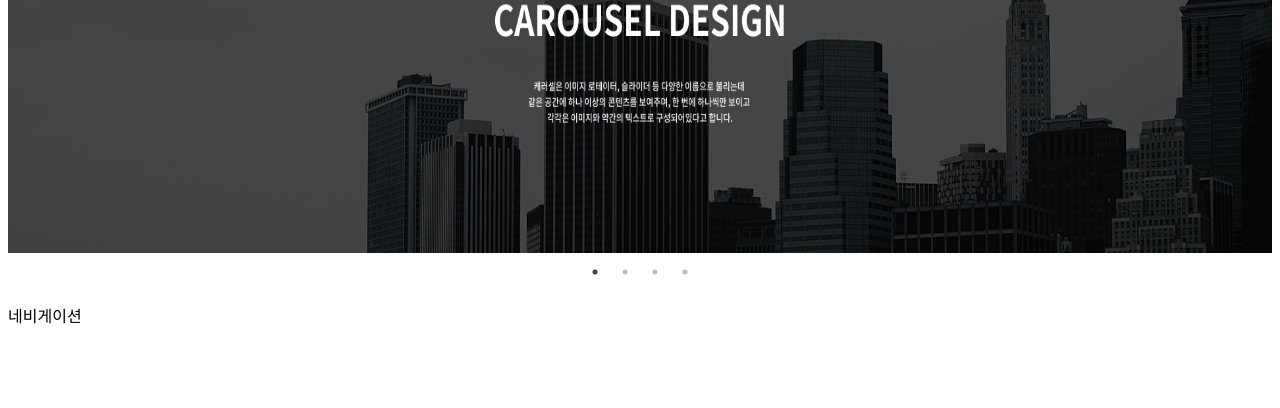
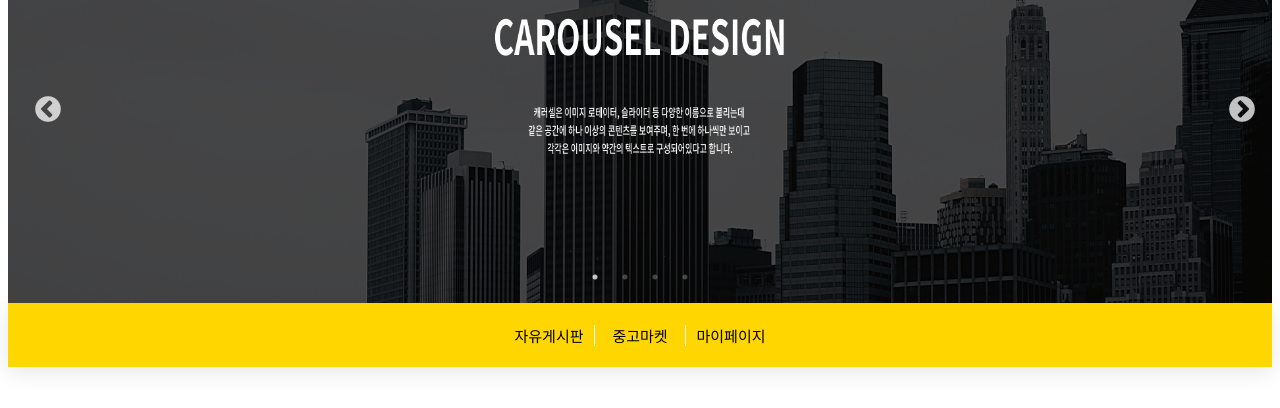
Before and after one commit to sounwoo/React-Next, a Next.js app in the folder freeboard_frontend/: page /boards in a window 1280 px wide. Shown: the part 205-613 px from the top of the page. Built offline with nearby package versions, Linux system fonts and the light colour scheme; no server answers; grey boxes are pictures that could not be loaded.

Commit message:
laouy Navigation 과제 적용

```diff
--- a/freeboard_frontend/src/components/common/layout/banner/Banner.presenter.tsx
+++ b/freeboard_frontend/src/components/common/layout/banner/Banner.presenter.tsx
@@ -1,4 +1,4 @@
-import { SliderItem, Warrper } from "./Banner.styles";
+import { SliderItem, StyledSlider, Warpper } from "./Banner.styles";
 import Slider from "react-slick";
 import "slick-carousel/slick/slick.css";
 import "slick-carousel/slick/slick-theme.css";
@@ -13,13 +13,13 @@ export default function BannerUI(): JSX.Element {
     };
 
     return (
-        <Warrper>
-            <Slider {...settings}>
+        <Warpper>
+            <StyledSlider {...settings}>
                 <SliderItem src="/images/banner/banner1.png" />
                 <SliderItem src="/images/banner/banner2.png" />
                 <SliderItem src="/images/banner/banner3.png" />
                 <SliderItem src="/images/banner/banner4.png" />
-            </Slider>
-        </Warrper>
+            </StyledSlider>
+        </Warpper>
     );
 }
--- a/freeboard_frontend/src/components/common/layout/banner/Banner.styles.ts
+++ b/freeboard_frontend/src/components/common/layout/banner/Banner.styles.ts
@@ -1,10 +1,39 @@
 import styled from "@emotion/styled";
-
-export const Warrper = styled.div`
+import Slider from "react-slick";
+import "slick-carousel/slick/slick.css";
+import "slick-carousel/slick/slick-theme.css";
+export const Warpper = styled.div`
     height: 400px;
 `;
 
 export const SliderItem = styled.img`
-    height: 350px;
+    height: 400px;
     margin: auto;
 `;
+
+export const StyledSlider = styled(Slider)`
+    .slick-dots {
+        bottom: 20px;
+    }
+
+    .slick-dots li button:before {
+        color: white;
+    }
+
+    .slick-arrow {
+        z-index: 1;
+    }
+
+    .slick-prev {
+        left: 25px;
+    }
+
+    .slick-next {
+        right: 25px;
+    }
+
+    .slick-prev:before,
+    .slick-next:before {
+        font-size: 30px;
+    }
+`;
--- a/freeboard_frontend/src/components/common/layout/index.tsx
+++ b/freeboard_frontend/src/components/common/layout/index.tsx
@@ -1,13 +1,14 @@
 import { ILayoutProps } from "./Layout.tpyes";
 import Banner from "./banner/Banner.container";
 import Header from "./header/Header.container";
+import Navigatrion from "./navigation/Navigatrion.container";
 
 export default function Layout(props: ILayoutProps): JSX.Element {
     return (
         <>
             <Header />
             <Banner />
-            <div>네비게이션</div>
+            <Navigatrion />
             <div>{props.children}</div>
         </>
     );
--- /dev/null
+++ b/freeboard_frontend/src/components/common/layout/navigation/Navigatrion.container.tsx
@@ -0,0 +1,5 @@
+import NavigatrionUI from "./Navigatrion.presenter";
+
+export default function Navigatrion() {
+    return <NavigatrionUI />;
+}
--- /dev/null
+++ b/freeboard_frontend/src/components/common/layout/navigation/Navigatrion.presenter.tsx
@@ -0,0 +1,11 @@
+import { Menu, MyInfo, Warpper } from "./Navigatrion.styles";
+
+export default function NavigatrionUI() {
+    return (
+        <Warpper>
+            <Menu>자유게시판</Menu>
+            <Menu>중고마켓</Menu>
+            <MyInfo>마이페이지</MyInfo>
+        </Warpper>
+    );
+}
--- /dev/null
+++ b/freeboard_frontend/src/components/common/layout/navigation/Navigatrion.styles.ts
@@ -0,0 +1,32 @@
+import styled from "@emotion/styled";
+
+export const Warpper = styled.div`
+    height: 64px;
+    display: flex;
+    direction: row;
+    justify-content: center;
+    align-items: center;
+    background: #ffd600;
+    box-shadow: 0px 5px 20px rgba(0, 0, 0, 0.1);
+`;
+
+export const Menu = styled.div`
+    width: 70px;
+    font-size: 15px;
+    cursor: pointer;
+    border: none;
+    border-right: 1px solid white;
+    text-align: center;
+    padding-left: 10px;
+    padding-right: 10px;
+`;
+
+export const MyInfo = styled.div`
+    width: 70px;
+    font-size: 15px;
+    cursor: pointer;
+    border: none;
+    text-align: center;
+    padding-left: 10px;
+    padding-right: 10px;
+`;
```
